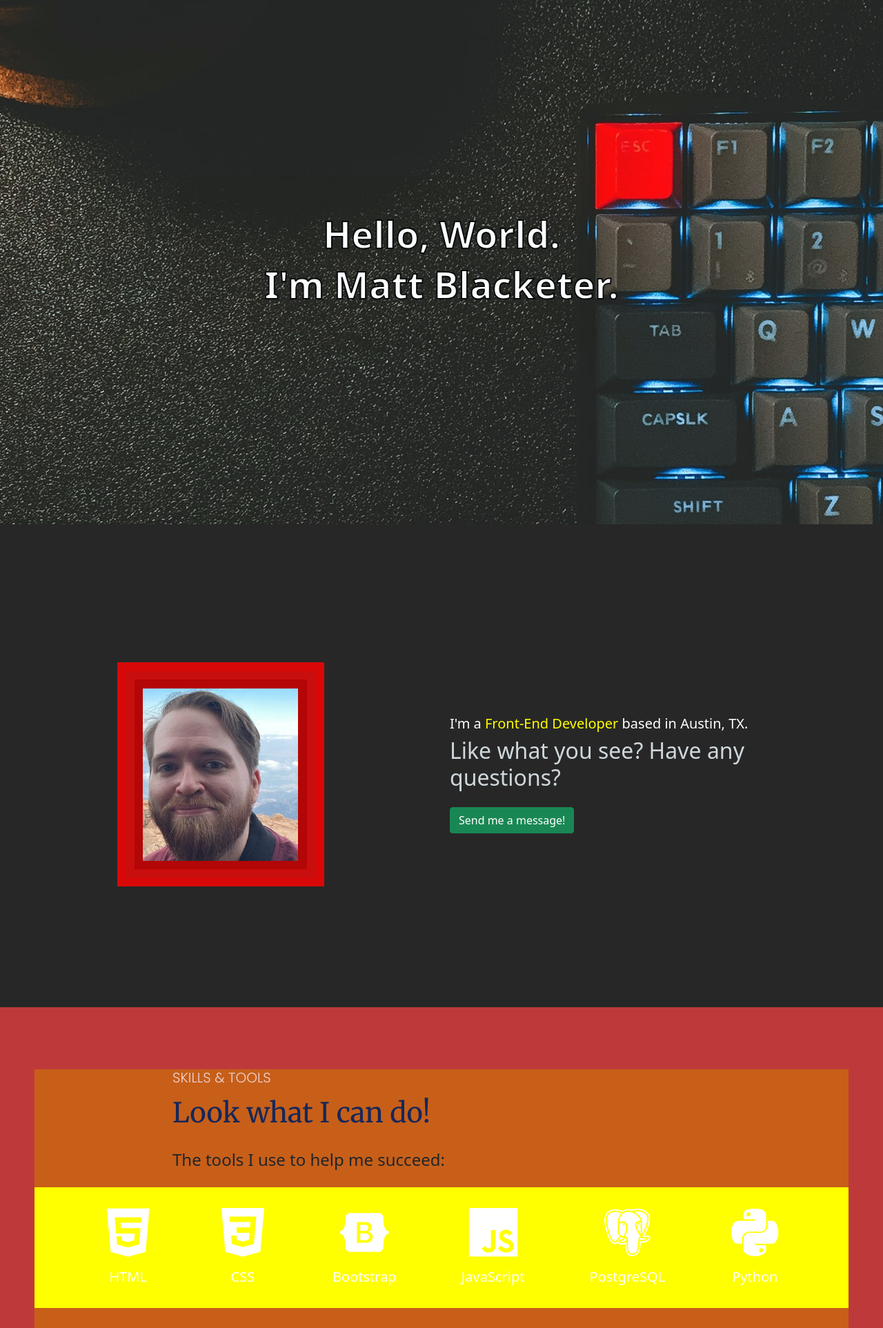
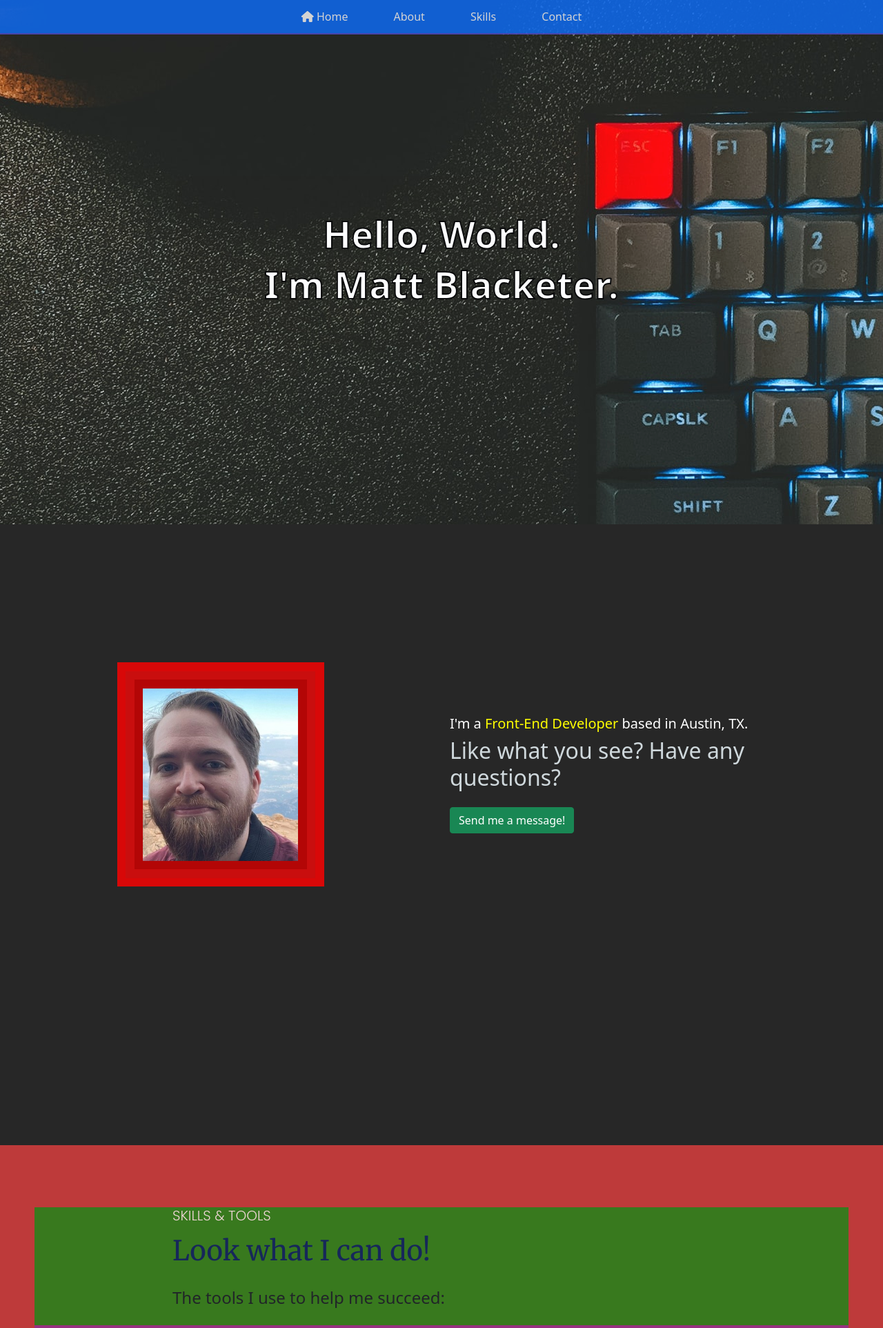
Before and after one commit to Blacketermatthew/portfolio, a Flask app: template app/templates/index.html in a window 1280 px wide. Shown: the top 1925 px of the page at 69% size. Run offline with Flask 2, Linux system fonts and the light colour scheme; the template is opened without the code that fills it, so the values that code supplies are empty; some libraries are stand-ins or nearby versions.

Commit message:
added navbar manually (for now).  Made sections taller

```diff
--- a/app/static/css/main.css
+++ b/app/static/css/main.css
@@ -61,7 +61,7 @@ body {
   /* height: 100%; */
   background-color: #272727;
   color: white;
-  height: 700px;
+  height: 900px;
   padding: 100px 0;
 }
 
@@ -131,7 +131,7 @@ body {
 /* SKILLS ----------------------------------------------------------*/
 /* .section.skills { */
 #skills {
-  height: 700px;
+  height: 900px;
   padding: 40px 0;
   background-color: #be3a3a;
 }
@@ -139,7 +139,7 @@ body {
 .skills-container {
     margin: 50px;
     /* background-color: #cc4646; */
-    background-color: #c75f19;
+    background-color: #38791e;
     padding-bottom: 50px;
 }
 
@@ -169,7 +169,7 @@ body {
 }
 
 .icon-divider {
-  background-color: yellow;
+  background-color: rgb(151, 49, 129);
   box-sizing: border-box;
   width: 100%;
   text-align: center;
--- a/app/templates/index.html
+++ b/app/templates/index.html
@@ -35,14 +35,51 @@
     </head>
 
     <body>
+
+        <nav class="navbar navbar-expand-lg bg-primary">
+            <div class="container-fluid">
+              <button class="navbar-toggler" type="button" data-bs-toggle="collapse" data-bs-target="#navbarSupportedContent" aria-controls="navbarSupportedContent" aria-expanded="false" aria-label="Toggle navigation">
+                <span class="navbar-toggler-icon"></span>
+              </button>
+              <div class="collapse navbar-collapse" id="navbarSupportedContent">
+                <ul class="navbar-nav mx-auto mb-2 mb-lg-0" id="navbar-list">
+
+                <!-- <a class="navbar-brand" href="{{ url_for('index') }}"> -->
+                  <li class="nav-item">
+                    <a class="nav-link active" target="_top" href="#home">
+                    <i class="fas fa-home"></i>
+                    Home</a>
+                  </li>
+
+                  <li class="nav-item">
+                    <a class="nav-link" aria-current="page" target="_top" href="#about">About</a>
+                  </li>
+
+                  <li class="nav-item">
+                    <!-- <a class="nav-link" aria-current="page" href="{{ url_for('works') }}">Works</a> -->
+                    <a class="nav-link" aria-current="page" target="_top" href="#skills">Skills</a>
+                  </li>
+
+                  <li class="nav-item">
+                    <!-- <a class="nav-link" href="{{ url_for('contact') }}">Contact</a> -->
+                    <a class="nav-link" target="_top" href="#contact">Contact</a>
+                  </li>
+                </ul>
+
+              </div>
+            </div>
+        </nav>
+
+
+
         <!-- <div id="include"></div> -->
-        <script type="text/javascript">
+        <!-- <script type="text/javascript">
             $(document).ready(function(){
                 $('#navbar').load('nav.html');
             });
         </script>
 
-        <div id="navbar"></div>
+        <div id="navbar"></div> -->
 
         <section id="home">
         <!-- <div class="section top"> -->
```
